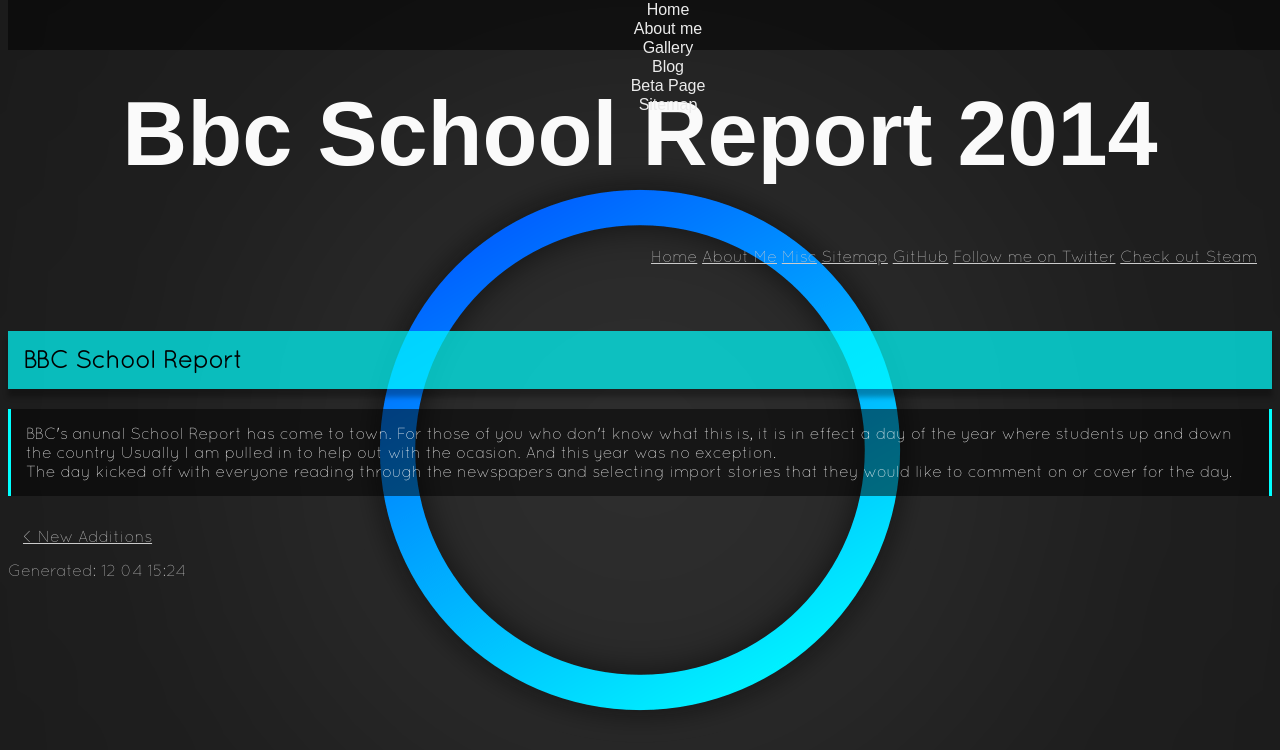
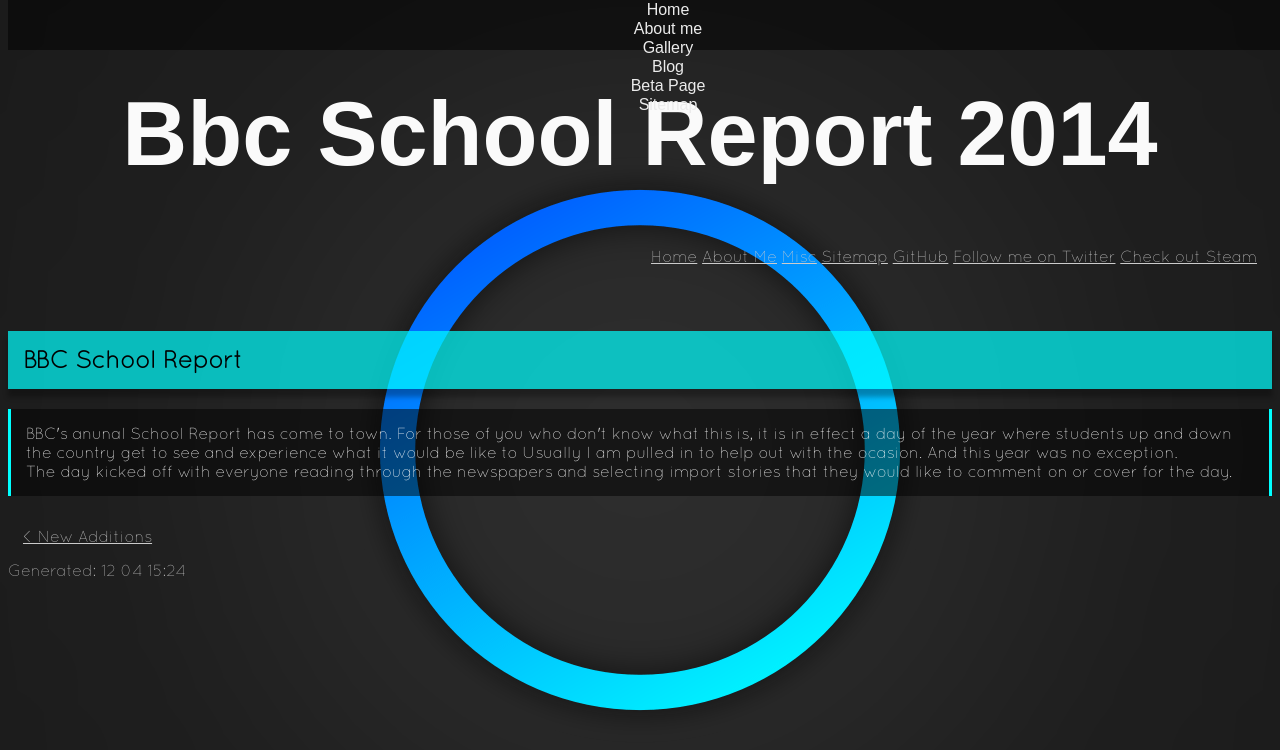
Before and after one commit to boffnoff/boffnoff.github.com, a Jekyll site: the page built from _posts/2014-03-27-bbc-school-report-2014.html, in a window 1280 px wide. Shown: the top 750 px of the page. Built offline with Jekyll 4.4.1, drawn with Linux system fonts in a browser that asks for light colours; some web fonts are replaced; some of the changed lines change nothing that is shown.

Commit message:
added my own lspahs screns for mobile ap

```diff
--- a/_layouts/master.html
+++ b/_layouts/master.html
@@ -30,19 +30,19 @@
 		<link rel="shortcut icon" href="/favicon.ico" type="image/x-icon" />
 
     <!-- iPhone (INLCUDE MY OWN BACKGROUND IMAGES)-->
-		<link href="/assets/templates/main/splash/320x460.png"
+		<link href="/images/main/splash/320x460.png"
 		      media="(device-width: 320px) and (device-height: 480px)
 		         and (-webkit-device-pixel-ratio: 1)"
 		      rel="apple-touch-startup-image">
 
     <!-- iPhone (Retina)(INLCUDE MY OWN BACKGROUND IMAGES) -->
-		<link href="/assets/templates/main/splash/640x920.png"
+		<link href="/images/main/splash/640x920.png"
 		      media="(device-width: 320px) and (device-height: 480px)
 		         and (-webkit-device-pixel-ratio: 2)"
 		      rel="apple-touch-startup-image">
 
     <!-- iPhone 5 (INLCUDE MY OWN BACKGROUND IMAGES) -->
-		<link href="/assets/templates/main/splash/640x1096.png"
+		<link href="/images/main/splash/640x1096.png"
 		      media="(device-width: 320px) and (device-height: 568px)
 		         and (-webkit-device-pixel-ratio: 2)"
 		      rel="apple-touch-startup-image">
--- a/_posts/2014-03-27-bbc-school-report-2014.html
+++ b/_posts/2014-03-27-bbc-school-report-2014.html
@@ -5,7 +5,8 @@
 <h2>BBC School Report</h2>
 
 <p>
-BBC's anunal School Report has come to town. For those of you who don't know what this is, it is in effect a day of the year where students up and down the country
+BBC's anunal School Report has come to town. For those of you who don't know what this is, it is in effect a
+    day of the year where students up and down the country get to see and experience what it would be like to
 
 
     Usually I am pulled in to help out with the ocasion. And this year was no exception.
```
Also changed, not shown: images/main/splash/320x460.png (added), images/main/splash/640x920.png (added).
